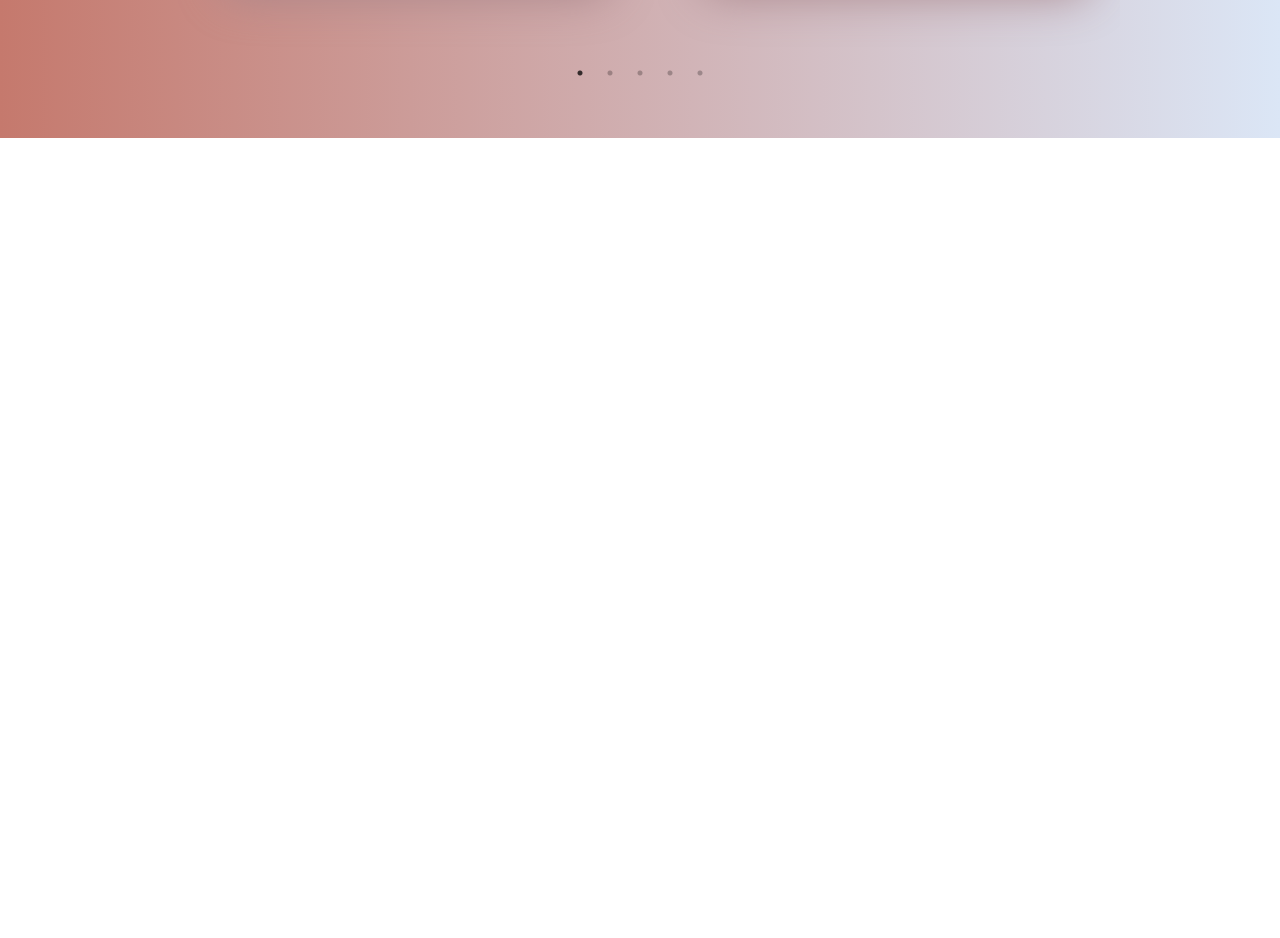
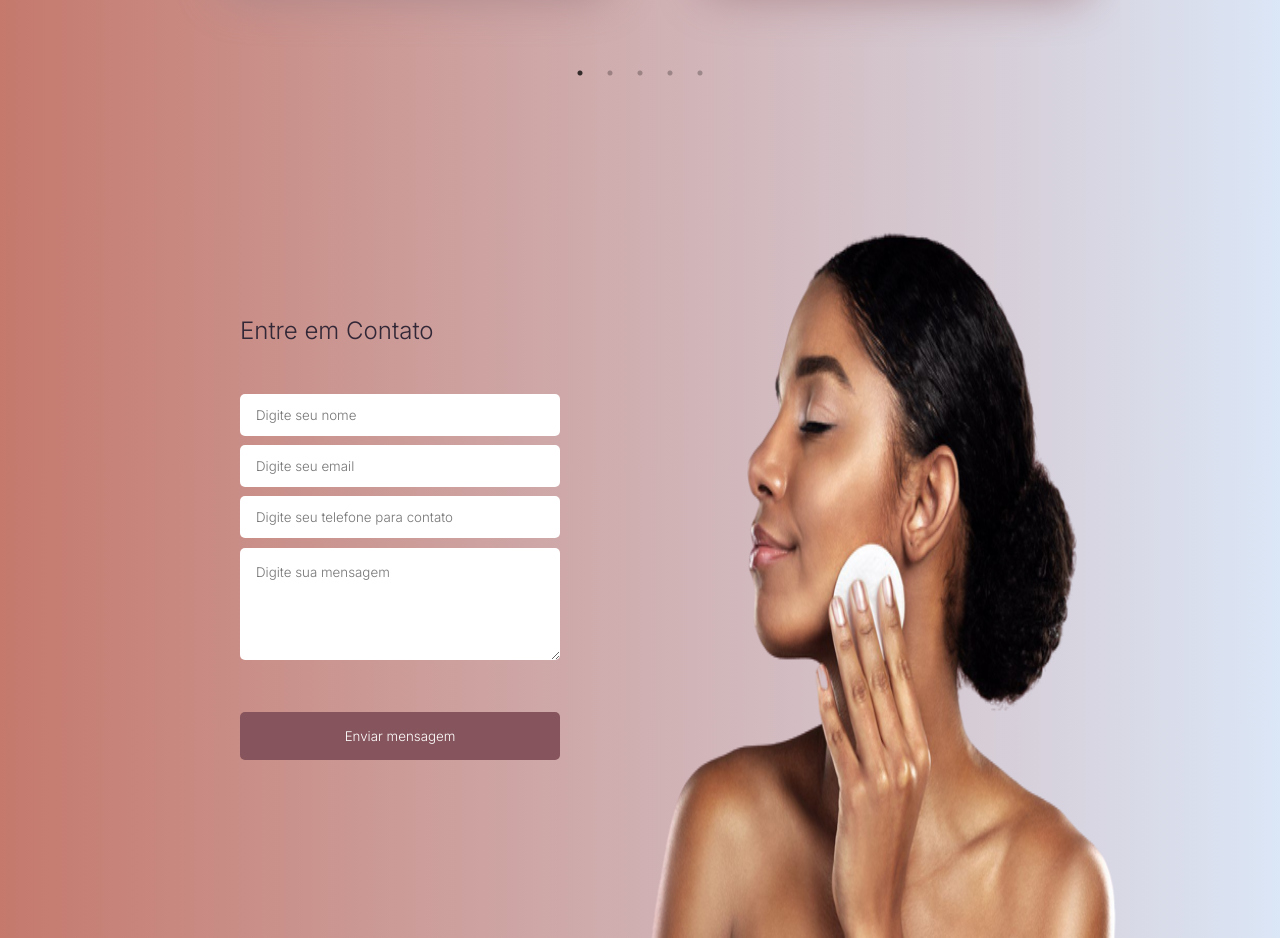
Before and after one commit to amandadeogr/beauty-space, a React (Vite) app: page / in a window 1280 px wide. Shown: the part 1820-2758 px from the top of the page. Before the commit the page ends 1958 px from the top, so only its background shows below. Built offline with nearby package versions, Linux system fonts and the light colour scheme.

Commit message:
renderiza componente Contato

```diff
--- a/src/components/Main/index.tsx
+++ b/src/components/Main/index.tsx
@@ -1,4 +1,5 @@
 import Banner from "../Banner"
+import Contato from "../Contato";
 import Depoimentos from "../Depoimentos";
 import Services from "../Services";
 
@@ -8,6 +9,7 @@ const Main = () => {
          <Banner />
          <Services />
          <Depoimentos />
+         <Contato />
       </>
    )
 }
```
